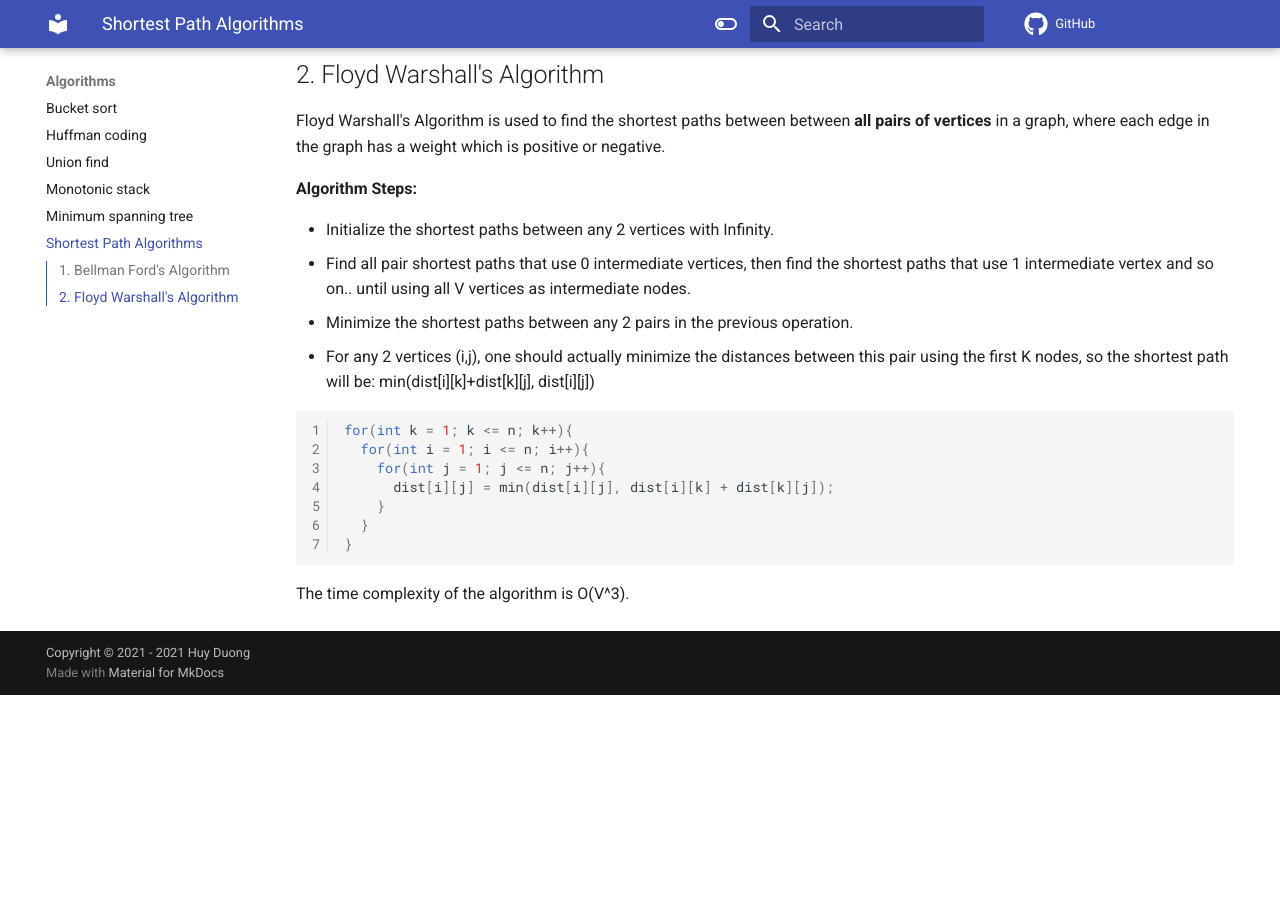
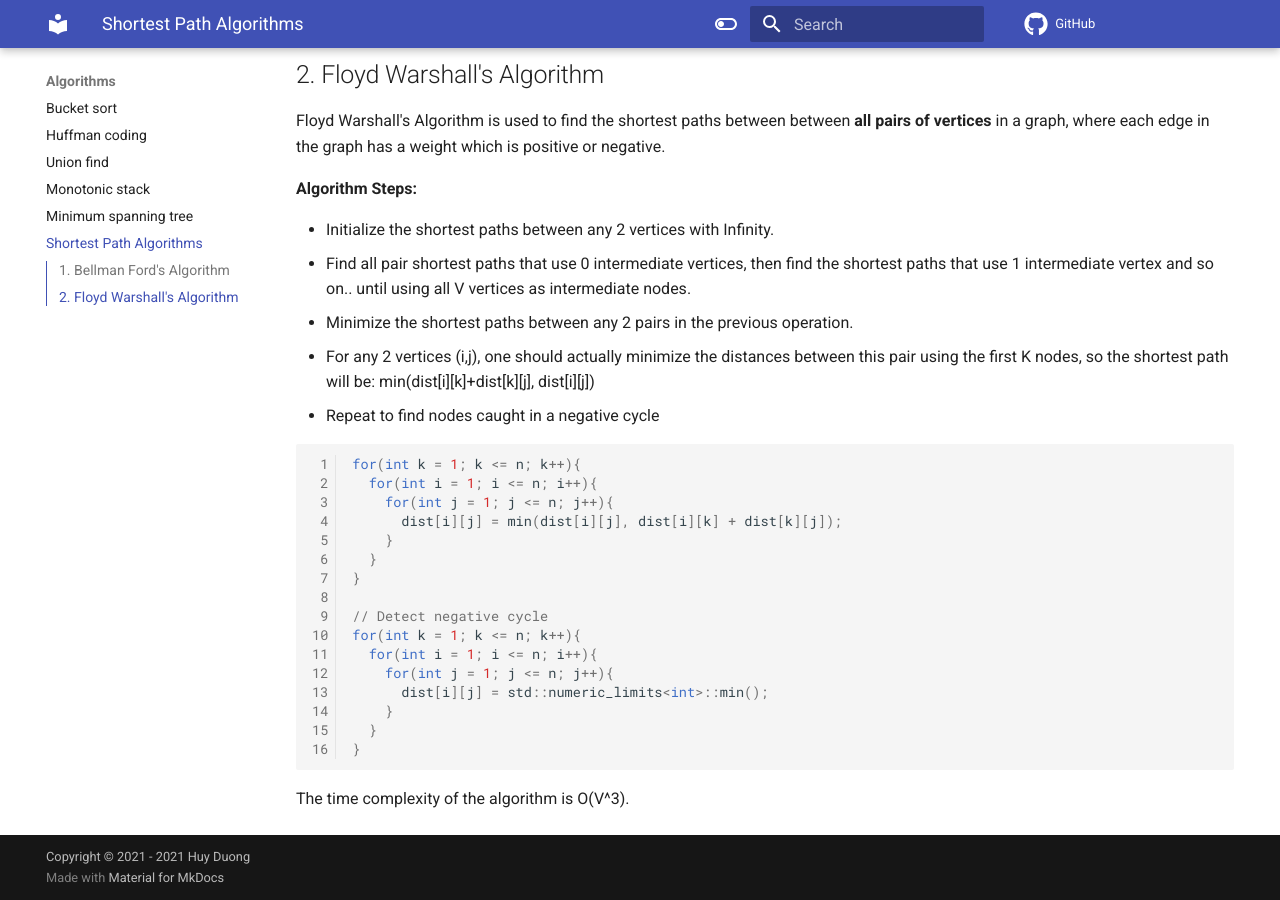
Before and after one commit to dinhhuy258/notes, an MkDocs documentation site: the page built from docs/algorithms/shortest_path_algorithms.md, in a window 1280 px wide and 900 px high, scrolled down 1188 px. Built offline with MkDocs 1.6.1 and Material for MkDocs 9.7.7, drawn with Linux system fonts in a browser that asks for light colours; comment, search, counter and statistics services are not loaded; before the commit the page ends 1883 px from its top, so only the background shows below that.

Commit message:
Detect negative cycle in Floyd Warshall

````diff
--- a/docs/algorithms/shortest_path_algorithms.md
+++ b/docs/algorithms/shortest_path_algorithms.md
@@ -56,6 +56,7 @@ Floyd Warshall's Algorithm is used to find the shortest paths between between **
 - Find all pair shortest paths that use 0 intermediate vertices, then find the shortest paths that use 1 intermediate vertex and so on.. until using all V vertices as intermediate nodes.
 - Minimize the shortest paths between any 2 pairs in the previous operation.
 - For any 2 vertices (i,j), one should actually minimize the distances between this pair using the first K nodes, so the shortest path will be: min(dist[i][k]+dist[k][j], dist[i][j])
+- Repeat to find nodes caught in a negative cycle
 
 ```cpp
 for(int k = 1; k <= n; k++){
@@ -65,6 +66,15 @@ for(int k = 1; k <= n; k++){
     }
   }
 }
+
+// Detect negative cycle
+for(int k = 1; k <= n; k++){
+  for(int i = 1; i <= n; i++){
+    for(int j = 1; j <= n; j++){
+      dist[i][j] = std::numeric_limits<int>::min();
+    }
+  }
+}
 ```
 
 The time complexity of the algorithm is O(V^3).
````
